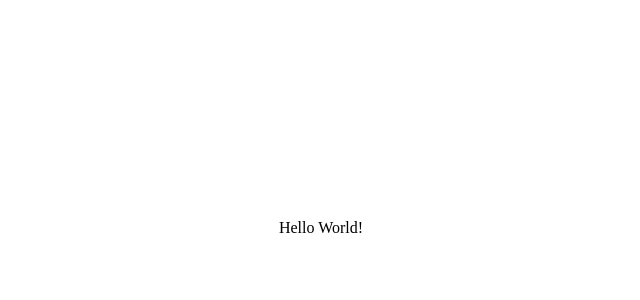
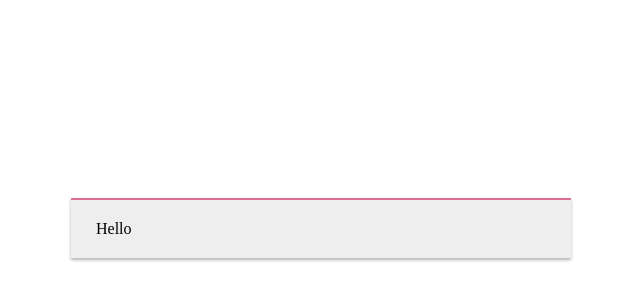
Before and after one commit to lramirez-js/compound-interest, a React (Create React App) app: page / in a window 1280 px wide. Shown: the part 172-472 px from the top of the page, without its empty margins (319-959 px from the left). Built offline with nearby package versions, Linux system fonts and the light colour scheme.

Commit message:
Component Section (gray card) added

```diff
--- a/src/App.js
+++ b/src/App.js
@@ -8,11 +8,20 @@
   height: 100%;
   align-items: center;
 `
+const Section = styled.section`
+  background-color: #eee;
+  border-top: solid 2px palevioletred;
+  padding: 20px 25px;
+  width: 500px;
+  box-shadow: 0px 2px 3px rgb(0,0,0,0.3);
+`
 
 const App = () => {
   return (
     <Container>
-      Hello World!
+      <Section>
+        Hello
+      </Section>
     </Container>
   )
 }
```
